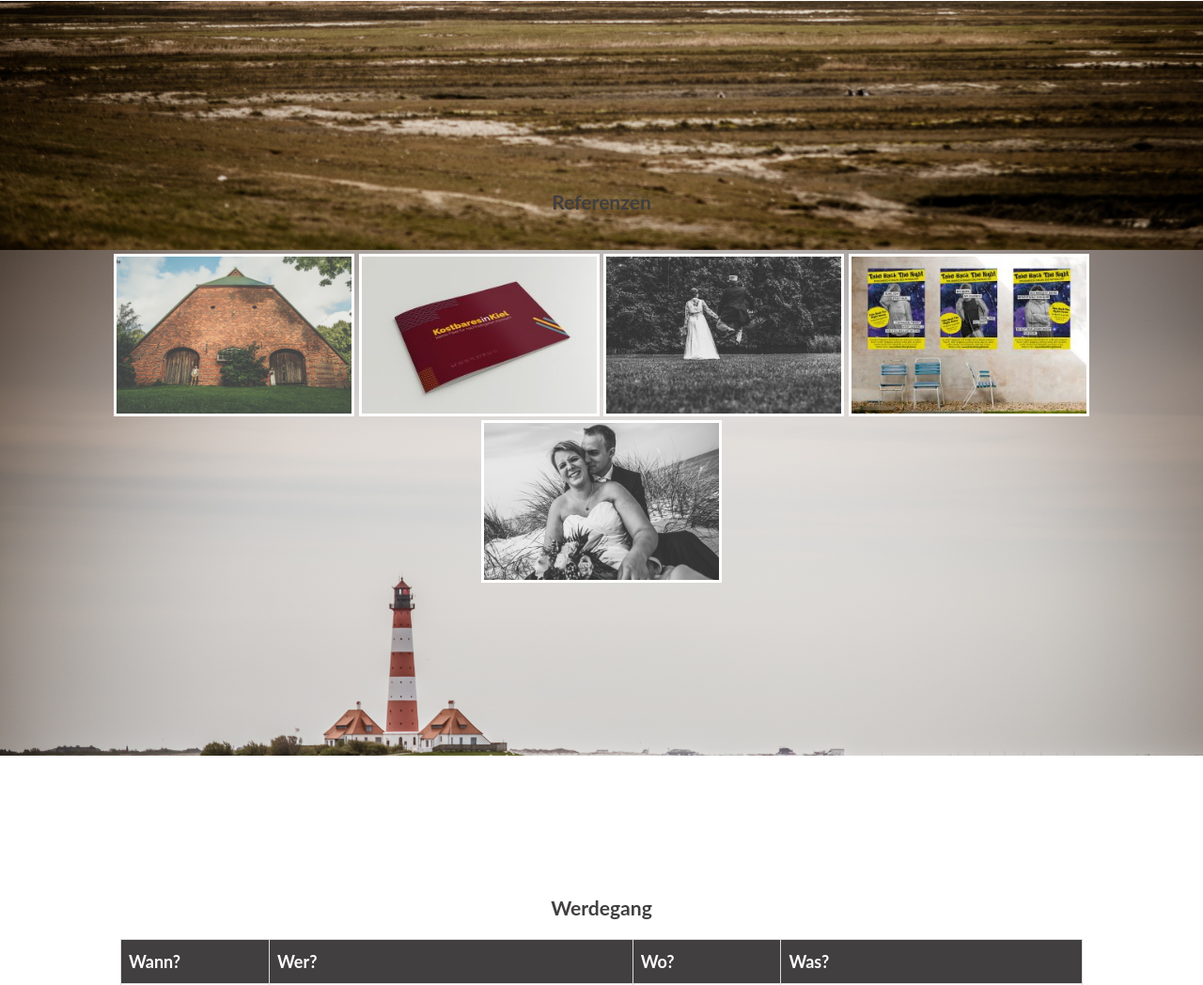
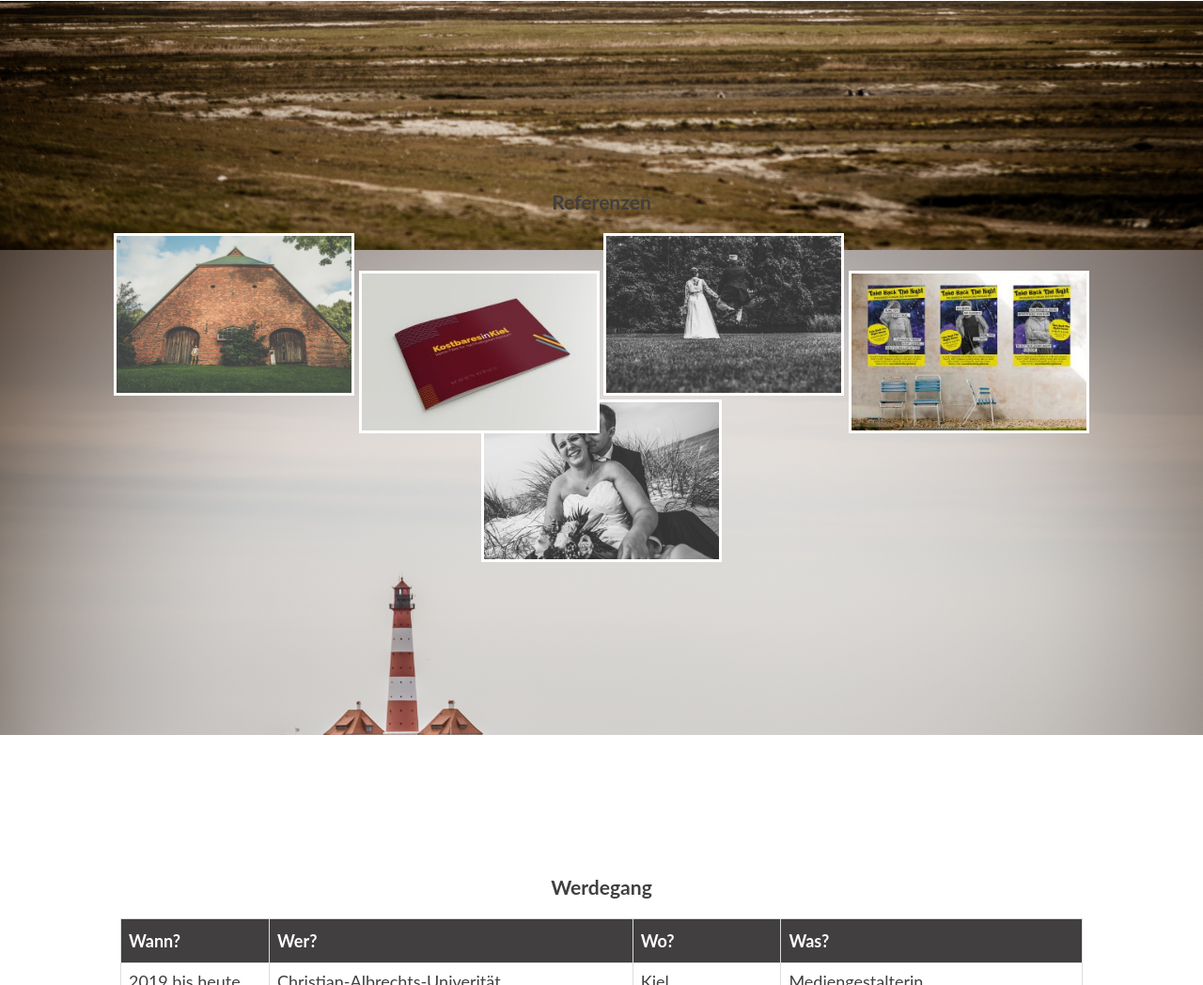
Before and after one commit to Piahontas/Pre-Challenge, a plain HTML site: page aboutme.html in a window 1280 px wide. Shown: the part 1443-2491 px from the top of the page at 94% size. Drawn offline with Linux system fonts and the light colour scheme; a web font is replaced by a local one.

Commit message:
Fotos neu angeordnet

```diff
--- a/aboutme.html
+++ b/aboutme.html
@@ -39,12 +39,16 @@
 
         <div class="abschnitt3">
             <h3>Referenzen</h3>
+            <div class="container">
             <br>
+            <div class="relative postition">
             <img src="images/ref4.jpg" alt="referenz4" class="portfolio">
-            <img src="images/ref2.jpg" alt="referenz2" class="portfolio">
+            <img src="images/ref2.jpg" alt="referenz2" class="portfolio relativ">
             <img src="images/ref5.jpg" alt="referenz5" class="portfolio">
-            <img src="images/ref3.jpg" alt="referenz3" class="portfolio">
+            <img src="images/ref3.jpg" alt="referenz3" class="portfolio relativ">
             <img src="images/ref6.jpg" alt="referenz6" class="portfolio">
+        </div>
+        </div>
         </div>
 
         <div class="abschnitt4">
@@ -120,6 +124,6 @@
             </ul>
         </div>
     </div>
-</body>
+  </body>
 
 </html>
--- a/style.css
+++ b/style.css
@@ -75,6 +75,10 @@ a:active {
   height: auto;
   border-radius: 50%;
 }
+.container {
+  display: flex;
+  justify-content: center;
+}
 .footer {
   text-align: center;
 }
@@ -121,6 +125,13 @@ a:active {
   border: solid white 3px;
   width: 250px;
 }
+.portfolio img {
+  display: block;
+}
+.relativ {
+  position: relative;
+  top: 40px;
+}
 .uebermich {
   text-align: center;
 }
```
